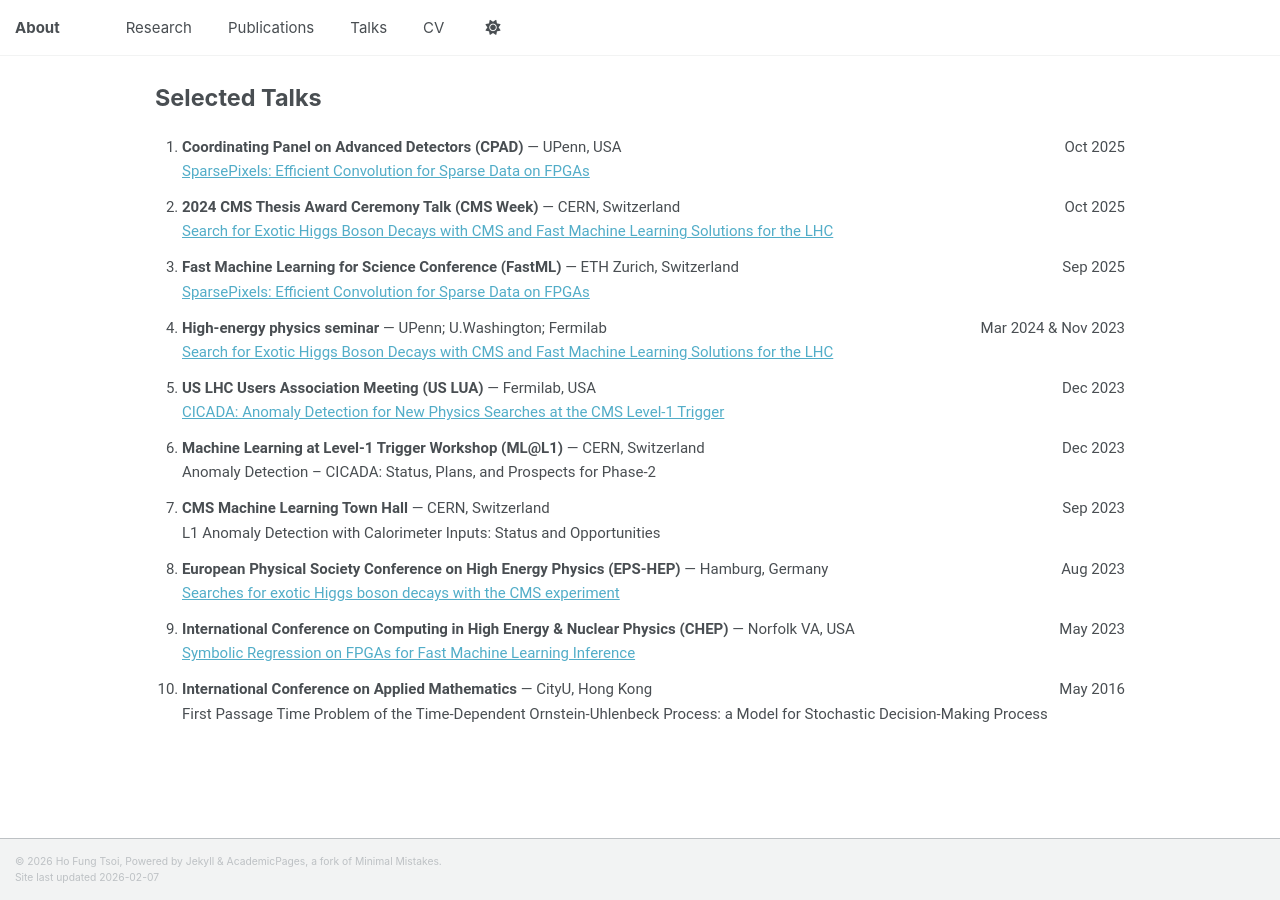
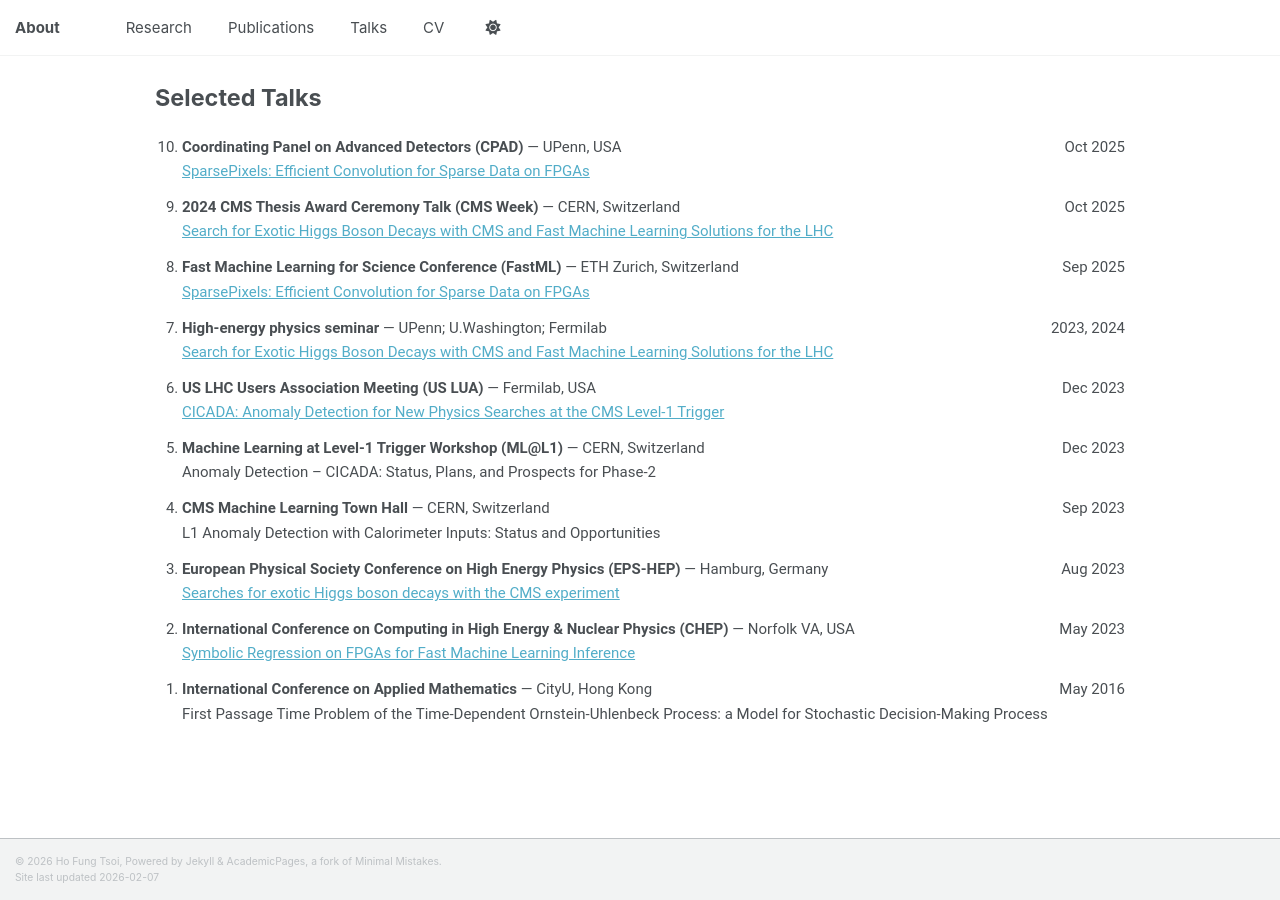
Before and after one commit to hftsoi/hftsoi.github.io, a Jekyll site: the page built from _pages/talks.md, in a window 1280 px wide. Built offline with Jekyll 4.4.1, drawn with Linux system fonts in a browser that asks for light colours; a script bundle is joined from its source files by our own code; library files that are not in the unit come from our copies.

Commit message:
formatting

```diff
--- a/_pages/talks.md
+++ b/_pages/talks.md
@@ -61,7 +61,7 @@ author_profile: false
 </style>
 
 
-<ol class="talk-list">
+<ol class="talk-list" reversed>
   <li>
     <div class="talk-header">
       <span class="talk-left">
@@ -109,7 +109,7 @@ author_profile: false
       <span class="talk-left">
         <strong>High-energy physics seminar</strong> — UPenn; U.Washington; Fermilab
       </span>
-      <span class="talk-date">Mar 2024 &amp; Nov 2023</span>
+      <span class="talk-date">2023, 2024</span>
     </div>
     <div class="talk-title">
       <a href="https://live-sas-physics.pantheon.sas.upenn.edu/events/high-energy-theory-seminar-search-exotic-higgs-boson-decays-cms-and-fast-machine-learning">
```
Also changed, not shown: _pages/cv.md (+2 -2 lines), 2 other files.
